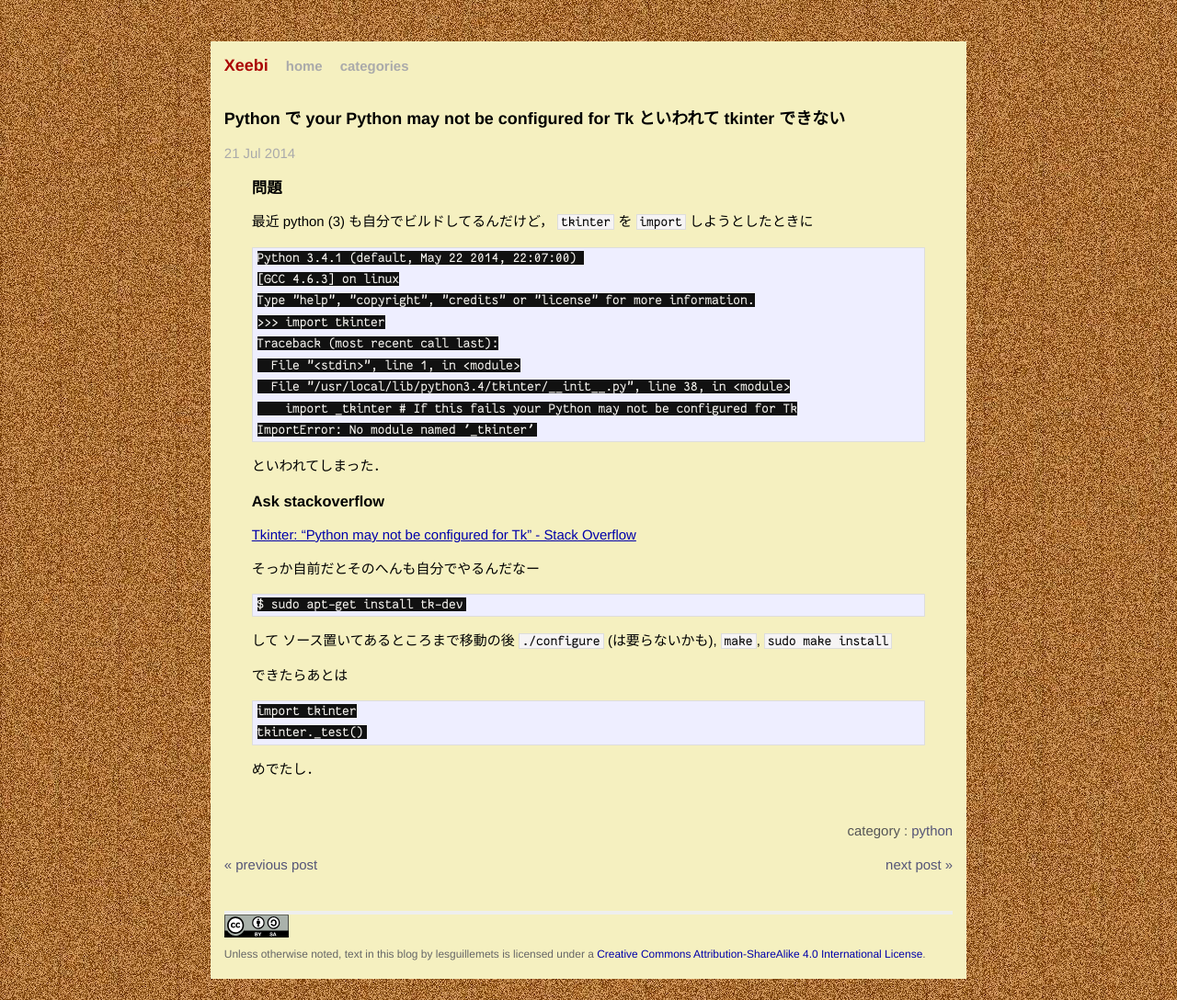
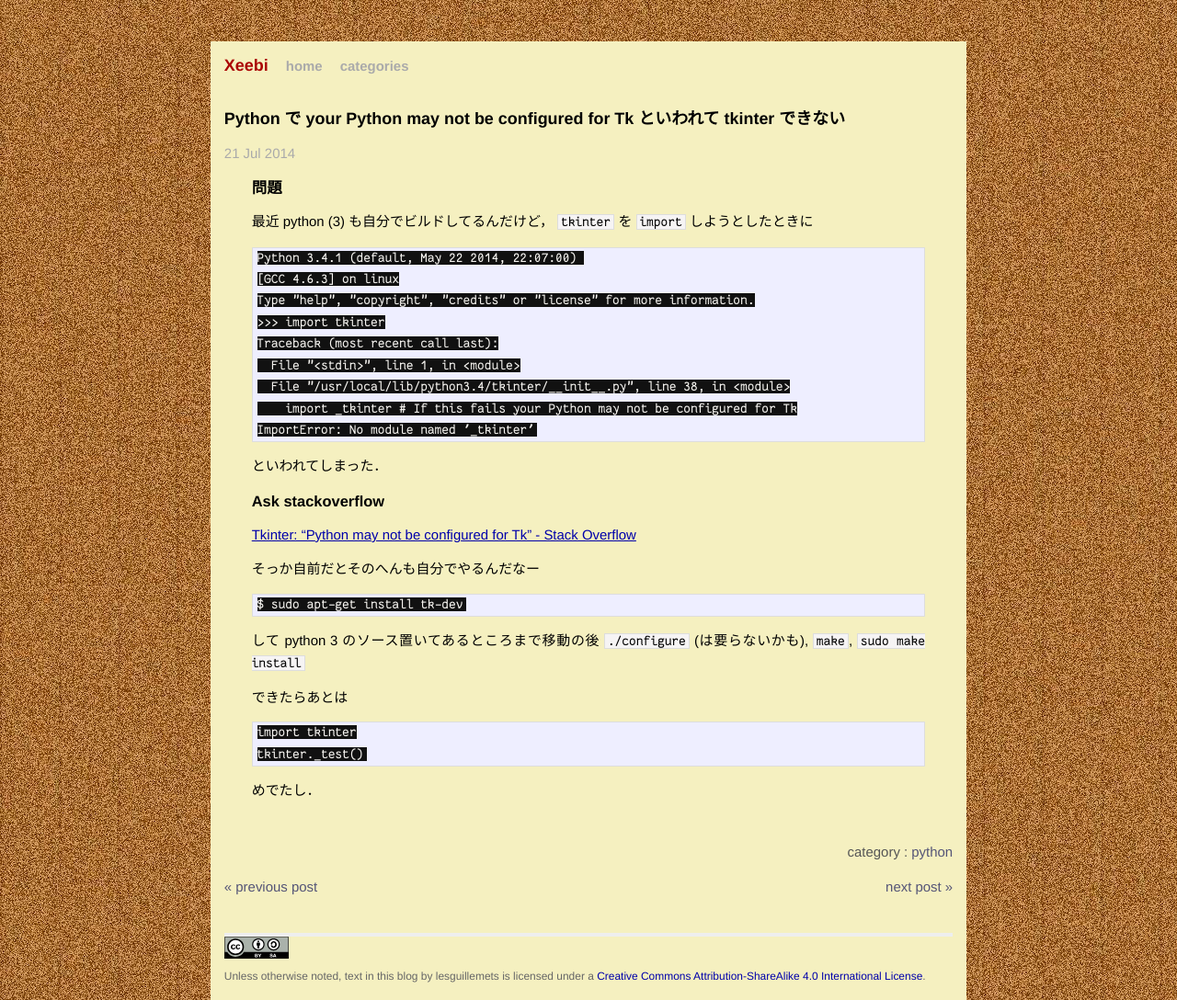
Before and after one commit to lesguillemets/blog, a Jekyll site: the page built from _posts/2014-07-21-python_no_module_tkinter.md, in a window 1280 px wide. Shown: the whole page at 92% size. Built offline with Jekyll 4.4.1, drawn with Linux system fonts in a browser that asks for light colours; Markdown is read by kramdown in place of the engine named in the settings.

Commit message:
add info

```diff
--- a/_posts/2014-07-21-python_no_module_tkinter.md
+++ b/_posts/2014-07-21-python_no_module_tkinter.md
@@ -34,7 +34,7 @@ ImportError: No module named '_tkinter'
 $ sudo apt-get install tk-dev
 {% endhighlight %}
 
-して ソース置いてあるところまで移動の後 `./configure` (は要らないかも),
+して python 3 のソース置いてあるところまで移動の後 `./configure` (は要らないかも),
 `make`, `sudo make install`
 
 できたらあとは
```
